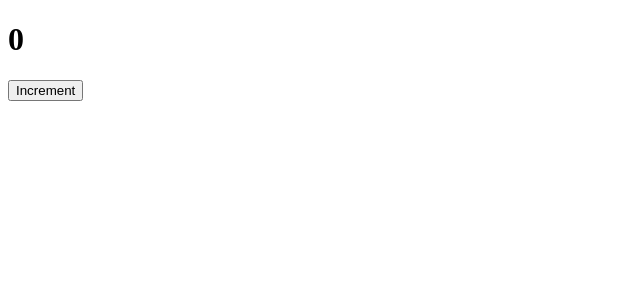
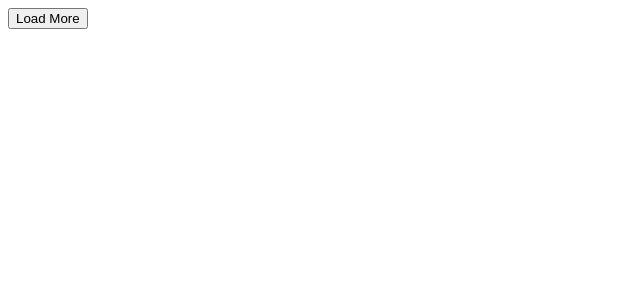
Before and after one commit to yasoobrasheed/intersection-observer-lazyload, a React (Create React App) app: page / in a window 1280 px wide. Shown: the top 300 px of the page, without its empty margins (0-640 px from the left). Built offline with nearby package versions, Linux system fonts and the light colour scheme.

Commit message:
:sparkles: reducer to load images to screen with button

```diff
--- a/src/components/LazyLoader.js
+++ b/src/components/LazyLoader.js
@@ -1,20 +1,64 @@
-import React, {useState, useEffect} from "react";
+// imports
+import React, { useReducer } from "react";
+
+// constants
+const PER_PAGE = 9;
+const NUM_IMAGES = (1503031520 - 1500348260) / 20;
+
+// current data and an action that occurred
+const reducer = (state, action) => {
+  switch (action.type) {
+  case "START_LOADING":
+    return {...state, loading: true, after: state.after + PER_PAGE};
+  case "FINISH_LOADING":
+    if (state.after >= NUM_IMAGES) {
+      return {...state, more: false, loading: false};
+    }
+    return {...state, loading: false};
+  default:
+    throw Error("Issue with the action");
+  }
+};
 
 function LazyLoader() {
-  const [count, setCount] = useState(0);
-
-  useEffect(() => {
-    document.title = `You clicked ${count} times`;
+  // initial state of data, dispatch event to reducer to give new state
+  const [state, dispatch] = useReducer(reducer, {
+    loading: false, // are the images being loaded
+    more: true, // are there more images to load
+    data: [], // current data
+    after: 0 // start point of slice
   });
 
+  // load more images into data from state
+  const loadData = (data, after) => {
+    dispatch({ type: "START_LOADING" });
+    const endAfter = after + PER_PAGE;
+    for (let i = after; i < endAfter; i += 1) {
+      data.push(1500348260 + (i * 20));
+    }
+    dispatch({ type: "FINISH_LOADING" });
+  };
+
+  // render images
   return (
     <div>
-      <h1>
-        { count }
-      </h1>
-      <button onClick={() => setCount(count + 1)}>
-        Increment
-      </button>
+      {state.data.map(row => (
+        <img
+          key={row}
+          src={`https://hiring.verkada.com/thumbs/${row}.jpg`}
+          alt="img"
+        />
+      ))}
+
+      {state.loading && state.more && <p> Loading... </p>}
+
+      {!state.more && <p> Finished Loading All Images </p>}
+
+      {!state.loading && state.more &&
+        <button onClick={() => {
+          loadData(state.data, state.after);
+        }}>Load More</button>
+      }
     </div>
   );
 }
--- a/src/reportWebVitals.js
+++ b/src/reportWebVitals.js
@@ -1,6 +1,6 @@
 const reportWebVitals = onPerfEntry => {
   if (onPerfEntry && onPerfEntry instanceof Function) {
-    import('web-vitals').then(({ getCLS, getFID, getFCP, getLCP, getTTFB }) => {
+    import("web-vitals").then(({ getCLS, getFID, getFCP, getLCP, getTTFB }) => {
       getCLS(onPerfEntry);
       getFID(onPerfEntry);
       getFCP(onPerfEntry);
```
Also changed, not shown: src/index.js (+5 -5 lines).
